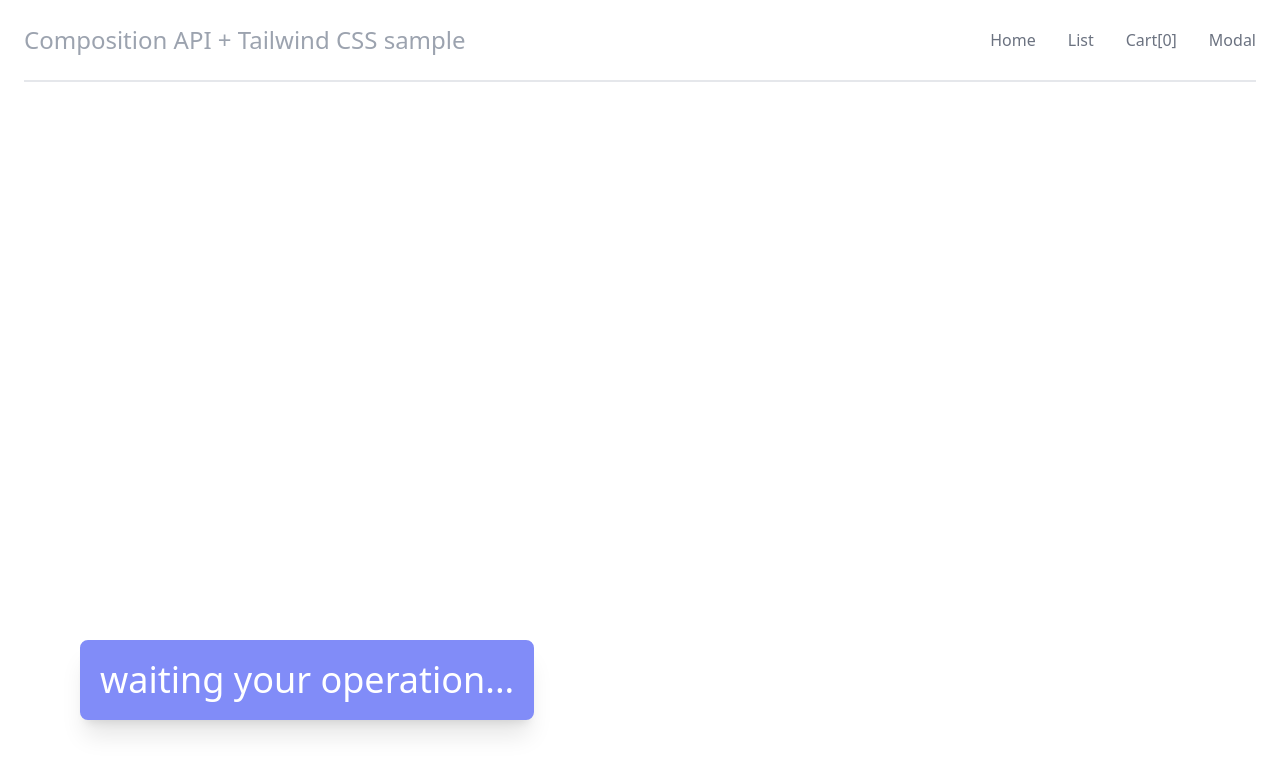
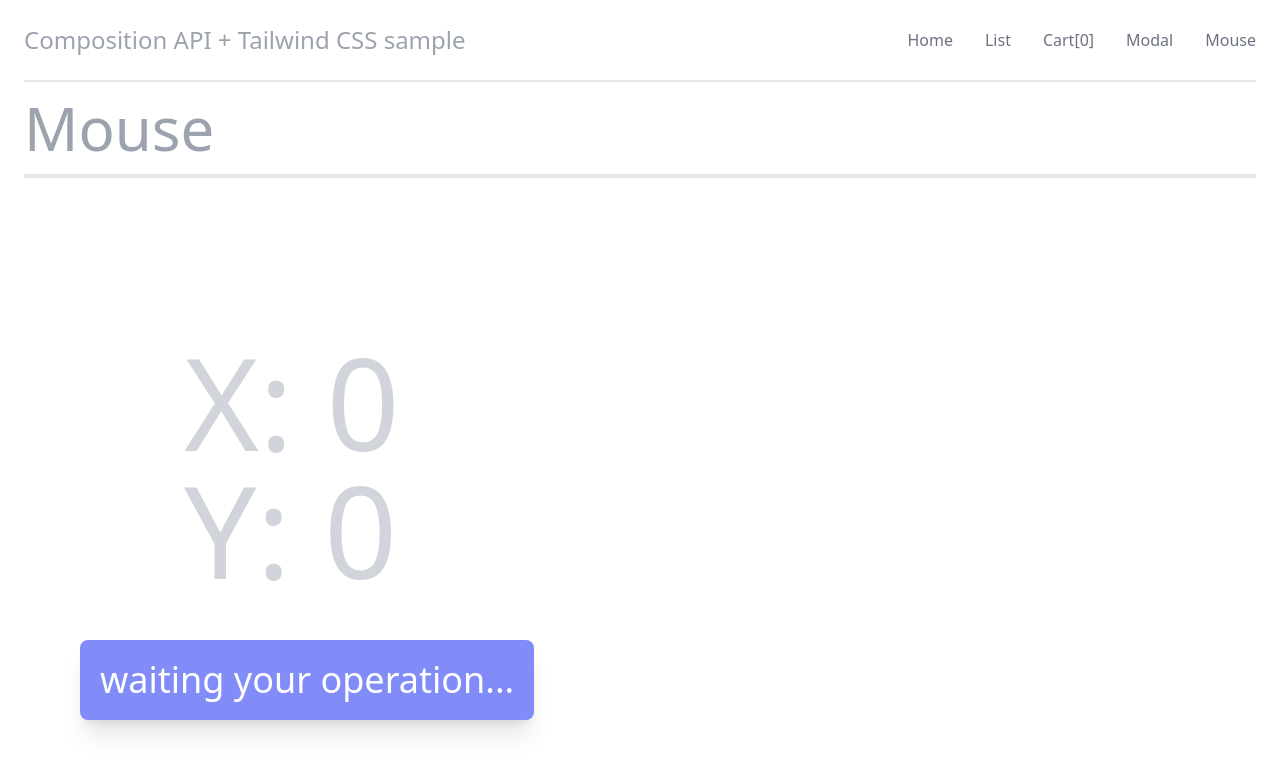
Before and after one commit to suchwowinc/composition-api-tailwindcss-sample-1, a Vue app: page /mouse in a window 1280 px wide. Shown: the top 774 px of the page. Built offline with nearby package versions, Linux system fonts and the light colour scheme.

Commit message:
chore: add mouse page

```diff
--- a/src/App.vue
+++ b/src/App.vue
@@ -16,6 +16,9 @@
         </a>
         <a href="#" class="ml-8 whitespace-nowrap text-base font-medium text-gray-500 hover:text-gray-900">
           <router-link to="/modal">Modal</router-link>
+        </a>
+        <a href="#" class="ml-8 whitespace-nowrap text-base font-medium text-gray-500 hover:text-gray-900">
+          <router-link to="/mouse">Mouse</router-link>
         </a>
       </div>
     </div>
--- /dev/null
+++ b/src/components/pages/Mouse.vue
@@ -0,0 +1,28 @@
+<template>
+  <div class="max-w-7xl mx-auto px-4 sm:px-6">
+    <h1 class="text-6xl text-gray-400 border-b-4 py-4">Mouse</h1>
+    <div class="mt-40">
+      <div class="flex ml-40">
+        <div class="text-9xl text-gray-300 select-none">
+          <div>X: {{ x }}</div>
+          <div>Y: {{ y }}</div>
+        </div>
+      </div>
+    </div>
+  </div>
+</template>
+
+<script lang="ts">
+import useMouse from "@/compositions/mouse";
+
+export default {
+  setup(){
+    const { x, y } = useMouse()
+
+    return {
+      x,
+      y
+    }
+  }
+}
+</script>
--- /dev/null
+++ b/src/compositions/mouse.ts
@@ -0,0 +1,20 @@
+import { ref, watch } from "vue";
+
+const useMouse = () => {
+  const x = ref( 0 );
+  const y = ref(0)
+
+  if (window) {
+    window.addEventListener('mousemove', event => {
+      x.value = event.clientX
+      y.value = event.clientY
+    });
+  }
+
+  return {
+    x,
+    y
+  }
+}
+
+export default useMouse;
--- a/src/router/index.ts
+++ b/src/router/index.ts
@@ -3,6 +3,7 @@ import Top from '@/components/pages/Top.vue';
 import List from '@/components/pages/List.vue';
 import Cart from '@/components/pages/Cart.vue';
 import Modal from '@/components/pages/Modal.vue';
+import Mouse from "@/components/pages/Mouse.vue";
 
 const routes: Array<RouteRecordRaw> = [
   {
@@ -25,6 +26,11 @@ const routes: Array<RouteRecordRaw> = [
     name: 'Modal',
     component: Modal
   },
+  {
+    path: '/mouse',
+    name: 'Mouse',
+    component: Mouse
+  },
 ]
 
 const router = createRouter({
```
Also changed, not shown: 1 other file (tests, documents, lock files or other folders).
